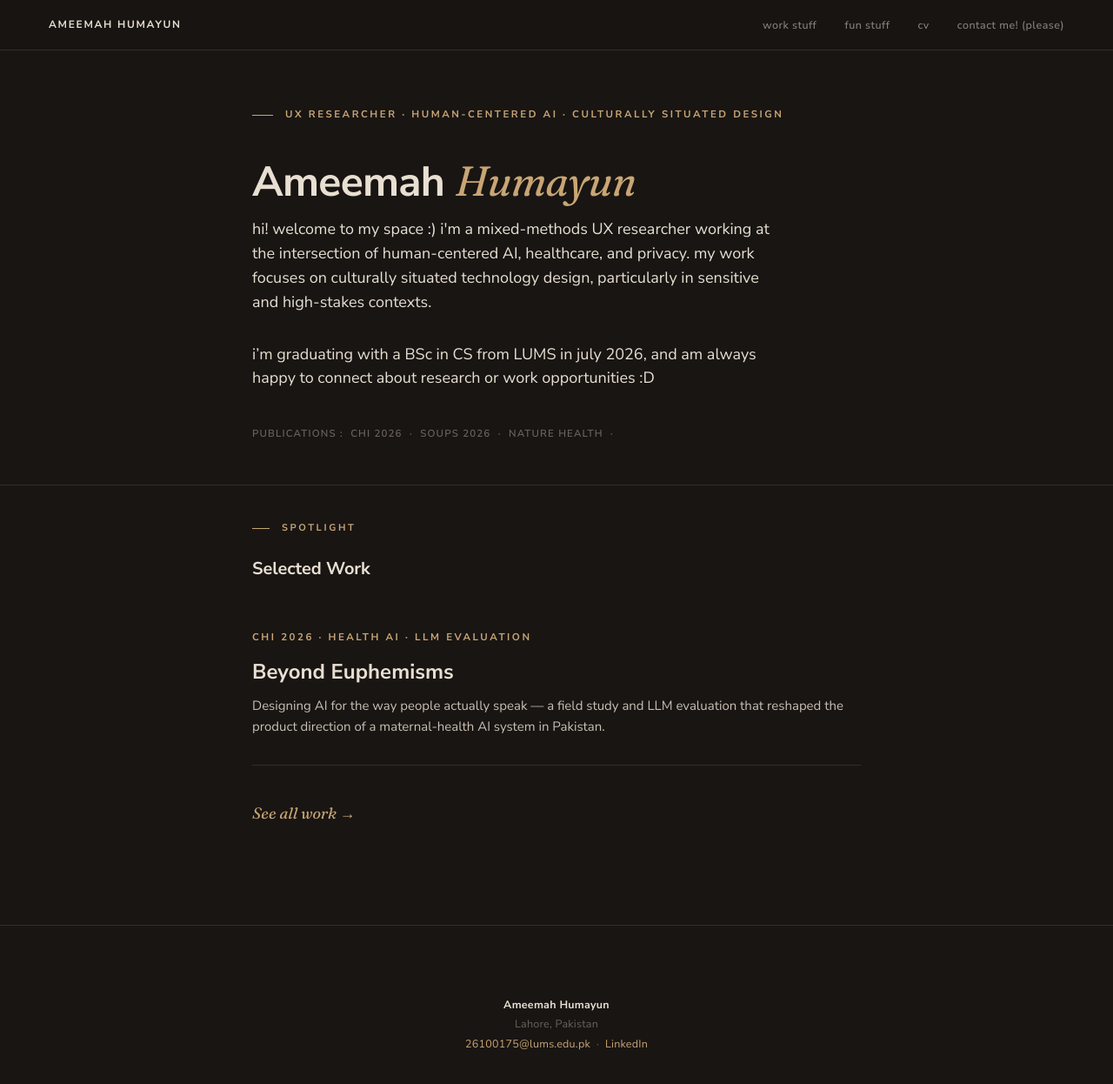
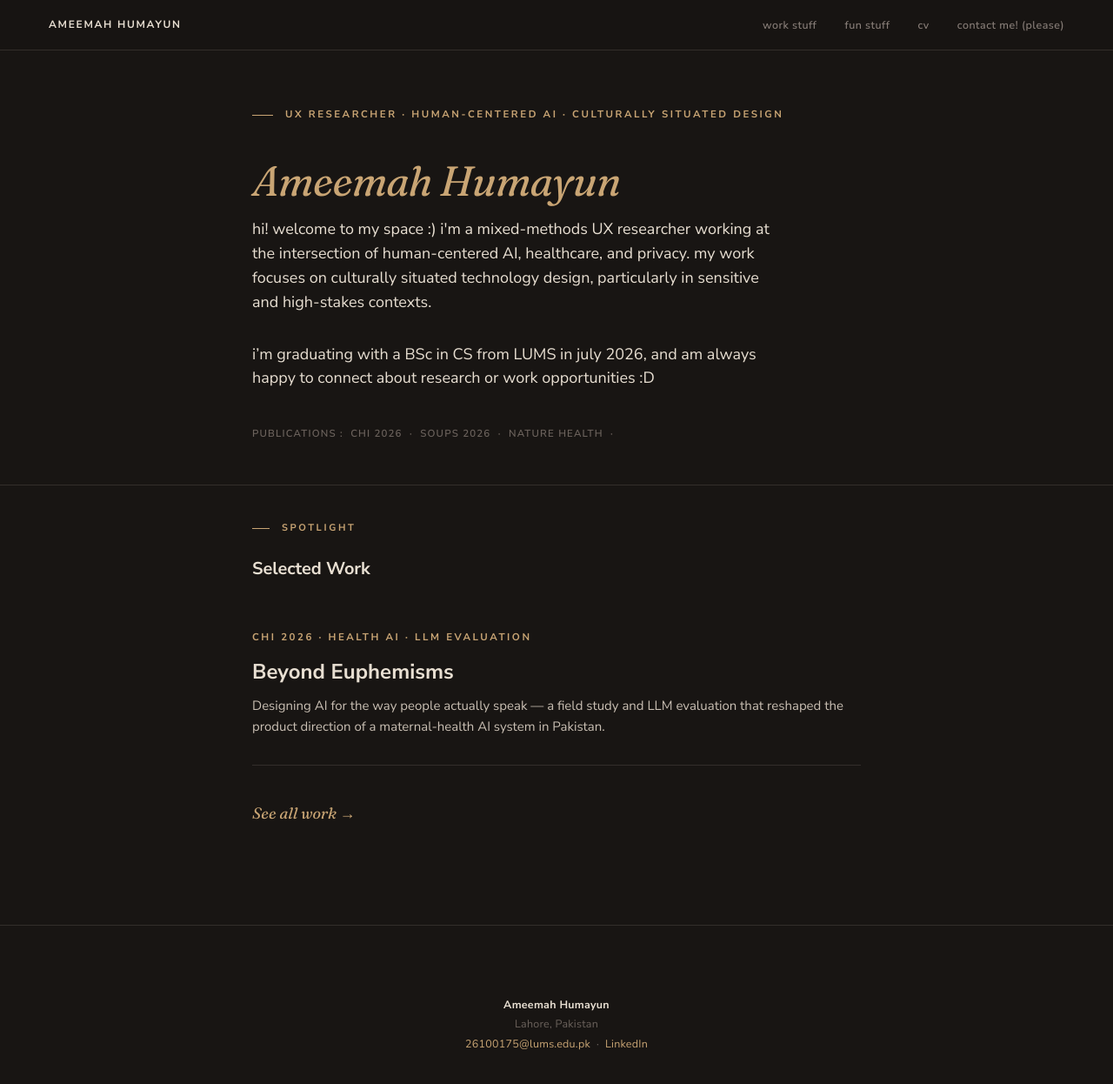
Before and after one commit to ameemahumayun/ameemahumayun.github.io, a Jekyll site: the page built from index.html, in a window 1280 px wide and 1259 px high. Shown: the top 1246 px of the window at 87% size. Built offline with Jekyll 4.4.1, drawn with Linux system fonts in a browser that asks for light colours.

Commit message:
Update index.html

```diff
--- a/index.html
+++ b/index.html
@@ -9,7 +9,7 @@ description: Mixed-methods UX researcher working on human-centered AI for health
   <div class="hero__inner">
     <div class="hero__text">
       <div class="eyebrow eyebrow-rule">UX Researcher · Human-Centered AI · Culturally Situated Design</div>
-      <h1>Ameemah <span class="serif">Humayun</span></h1>
+      <h1><span class="serif">Ameemah Humayun</span></h1>
       <p class="lead" style="max-width:600px;">hi! welcome to my space :) i'm a mixed-methods UX researcher working at the intersection of human-centered AI, healthcare, and privacy. my work focuses on culturally situated technology design, particularly in sensitive and high-stakes contexts.</p>
      <p class="lead" style="max-width:600px;">i’m graduating with a BSc in CS from LUMS in july 2026, and am always happy to connect about research or work opportunities :D</p>
      <p class="eyebrow" style="margin-top:2.5rem;color:var(--color-text-mute);font-weight:600;letter-spacing:0.1em;">
```
